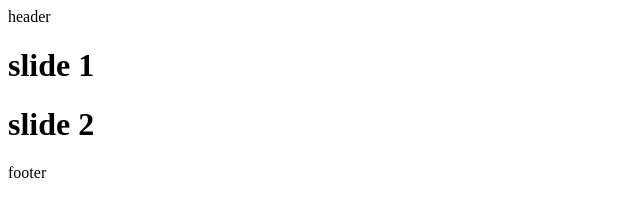
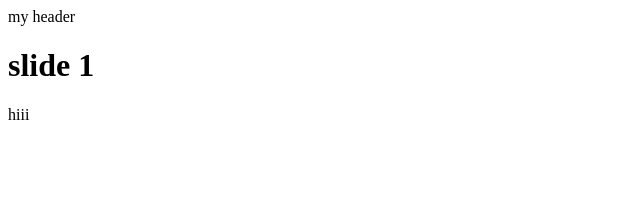
Before and after one commit to sahar1Z/git, a plain HTML site: page index.html in a window 1280 px wide. Shown: the whole page, without its empty margins (0-640 px from the left). Drawn offline with Linux system fonts and the light colour scheme.

Commit message:
some changes in dev

```diff
--- a/index.html
+++ b/index.html
@@ -7,14 +7,13 @@
 </head>
 <body>
     <header>
-        header
+        my header
     </header>
     <div class="slider">
         <h1>slide 1</h1>
-        <h1>slide 2</h1>
     </div>
     <footer>
-        footer
+        hiii
     </footer>
 
     <script src="script.js"></script>
```
